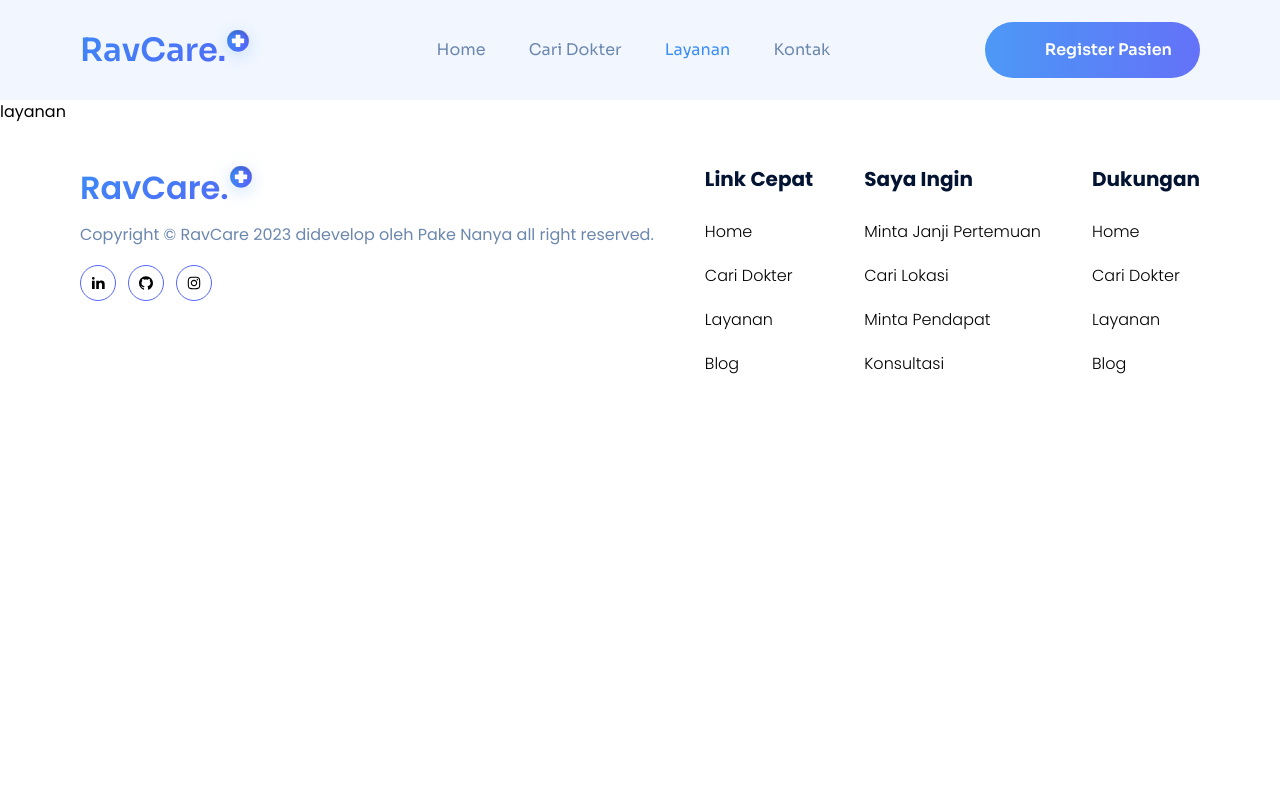
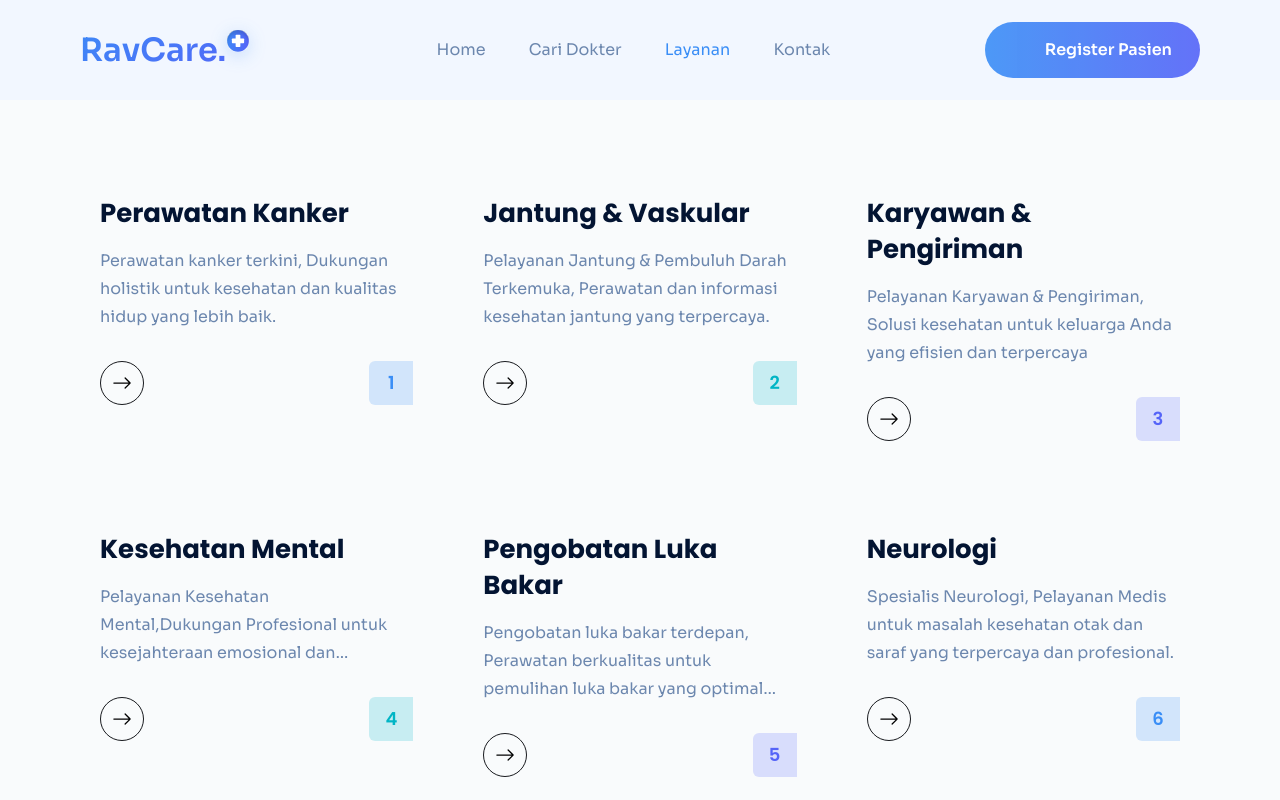
Before and after one commit to zildjianvitoo/ravcare-fe, a Next.js app: page /layanan in a window 1280 px wide. Shown: the top 800 px of the page. Built offline with nearby package versions, Linux system fonts and the light colour scheme; some icons are missing.

Commit message:
feat: make layanan page

```diff
--- /dev/null
+++ b/components/Card/DaftarDukunganCard.jsx
@@ -0,0 +1,52 @@
+import { cn } from "@/utils/cn";
+import Image from "next/image";
+import React from "react";
+import { sora } from "@/public/fonts";
+import Link from "next/link";
+import Button from "../Button/Button";
+import { RiHealthBookLine } from "react-icons/ri";
+
+export default function DaftarDukunganCard({
+  icon,
+  title,
+  description,
+  bgStyle = "",
+  withImage,
+}) {
+  return (
+    <div className="flex flex-col p-6 bg-white md:p-8 rounded-3xl layanan-card-shadow ">
+      <div
+        className={cn(
+          "grid w-20 h-20 rounded-full place-items-center",
+          bgStyle
+        )}
+      >
+        {withImage ? (
+          <Image
+            src={"/assets/images/LandingPage/doctor-icon.svg"}
+            alt="Doctor Icon"
+            width={50}
+            height={50}
+          />
+        ) : (
+          icon
+        )}
+      </div>
+      <h4 className="mt-6 text-2xl font-medium">{title}</h4>
+
+      <p
+        className={`mt-3 line-clamp-3 text-text-color-ravcare w-[240px] xxs:w-[300px] xs:w-[330px] ${sora.className}`}
+      >
+        {description}
+      </p>
+      <Link href={"/reservasi"} className="mt-6 ">
+        <Button
+          icon={<RiHealthBookLine className="mb-0.5 text-2xl" />}
+          className={"text-lg"}
+        >
+          Reservasi
+        </Button>
+      </Link>
+    </div>
+  );
+}
--- a/components/Card/LayananCard.jsx
+++ b/components/Card/LayananCard.jsx
@@ -1,52 +1,38 @@
-import { cn } from "@/utils/cn";
-import Image from "next/image";
-import React from "react";
 import { sora } from "@/public/fonts";
 import Link from "next/link";
-import Button from "../Button/Button";
-import { RiHealthBookLine } from "react-icons/ri";
+import React from "react";
+import { BsArrowRight } from "react-icons/bs";
 
-export default function LayananCard({
-  icon,
-  title,
-  description,
-  bgStyle = "",
-  withImage,
-}) {
+export default function LayananCard({ item, index }) {
+  const { name, desc, bgColor, textColor } = item;
   return (
-    <div className="flex flex-col p-6 bg-white md:p-8 rounded-3xl layanan-card-shadow ">
-      <div
-        className={cn(
-          "grid w-20 h-20 rounded-full place-items-center",
-          bgStyle
-        )}
+    <div className="py-[30px] px-3 lg:px-5">
+      <h2 className="text-[26px] leading-9 text-heading-color-ravcare font-bold">
+        {name}
+      </h2>
+      <p
+        className={`text-[16px] leading-7 font-normal text-text-color-ravcare line-clamp-3 mt-4 ${sora.className}`}
       >
-        {withImage ? (
-          <Image
-            src={"/assets/images/LandingPage/doctor-icon.svg"}
-            alt="Doctor Icon"
-            width={50}
-            height={50}
-          />
-        ) : (
-          icon
-        )}
+        {desc}
+      </p>
+      <div className="flex items-center justify-between mt-[30px]">
+        <Link
+          href={"/dokter"}
+          className="w-[44px] h-[44px] rounded-full border border-[#181a1e]  flex items-center justify-center group hover:bg-primary-ravcare hover:border-none"
+        >
+          <BsArrowRight className="w-6 h-5 group-hover:text-white" />
+        </Link>
+        <span
+          className="w-[44px] h-[44px] flex items-center justify-center text-[18px] leading-[30px] font-semibold"
+          style={{
+            background: `${bgColor}`,
+            color: `${textColor}`,
+            borderRadius: "6px 0 0 6px",
+          }}
+        >
+          {index + 1}
+        </span>
       </div>
-      <h4 className="mt-6 text-2xl font-medium">{title}</h4>
-
-      <p
-        className={`mt-3 line-clamp-3 text-text-color-ravcare w-[240px] xxs:w-[300px] xs:w-[330px] ${sora.className}`}
-      >
-        {description}
-      </p>
-      <Link href={"/reservasi"} className="mt-6 ">
-        <Button
-          icon={<RiHealthBookLine className="mb-0.5 text-2xl" />}
-          className={"text-lg"}
-        >
-          Reservasi
-        </Button>
-      </Link>
     </div>
   );
 }
--- a/components/Footer/Footer.jsx
+++ b/components/Footer/Footer.jsx
@@ -58,11 +58,22 @@ const quickLinks2 = [
   },
 ];
 
+const quickLinks3 = [
+  {
+    path: "/",
+    name: "Tentang Kami",
+  },
+  {
+    path: "/",
+    name: "Donasi",
+  },
+];
+
 export default function Footer() {
   const year = new Date().getFullYear();
 
   return (
-    <footer className="pt-10 pb-16 ">
+    <footer className="pt-10 pb-16 bg-[#f2f7ff]">
       <div className="container">
         <div className="flex flex-col flex-wrap justify-between md:flex-row  gap-[30px]  ">
           <div>
@@ -137,7 +148,7 @@ export default function Footer() {
               Dukungan
             </h2>
             <ul className="flex flex-col gap-4">
-              {quickLinks1.map((link, index) => (
+              {quickLinks3.map((link, index) => (
                 <li key={index}>
                   <Link
                     href={link.path}
--- a/components/LandingPage/DaftarLayanan.jsx
+++ b/components/LandingPage/DaftarDukungan.jsx
@@ -1,6 +1,6 @@
-import LayananCard from "../Card/LayananCard";
+import DaftarDukunganCard from "../Card/DaftarDukunganCard";
 
-const daftarLayanan = [
+const daftarDukungan = [
   {
     id: 23244,
     title: "RS 24 Jam",
@@ -33,14 +33,14 @@ import { RiHospitalLine } from "react-icons/ri";
 import { BsHeartPulse } from "react-icons/bs";
 import { sora } from "@/public/fonts";
 
-export default function DaftarLayanan() {
+export default function DaftarDukungan() {
   return (
     <section className="py-10 lg:py-28">
       <div className="container ">
         <div className="flex flex-col ">
           <div className="flex flex-col justify-between lg:flex-row">
             <h3 className="font-semibold text-[32px] text-[#031432] ">
-              Daftar Layanan
+              Daftar Dukungan
             </h3>
             <p
               className={`text-text-color-ravcare ${sora.className} mt-4 lg:mt-0`}
@@ -52,8 +52,8 @@ export default function DaftarLayanan() {
             </p>
           </div>
           <div className="flex flex-wrap justify-center mt-14 lg:flex-row gap-9">
-            {daftarLayanan.map((item) => (
-              <LayananCard
+            {daftarDukungan.map((item) => (
+              <DaftarDukunganCard
                 key={item.id}
                 icon={item.icon}
                 title={item.title}
--- /dev/null
+++ b/components/Layanan/LayananList.jsx
@@ -0,0 +1,13 @@
+import React from "react";
+import LayananCard from "../Card/LayananCard";
+import { layanan } from "@/utils/constant/layanan";
+
+export default function LayananList() {
+  return (
+    <div className="grid grid-cols-1 md:grid-cols-2 lg:grid-cols-3 gap-5 lg:gap-[30px] mt-[30px]">
+      {layanan.map((item, index) => (
+        <LayananCard key={index} index={index} item={item} />
+      ))}
+    </div>
+  );
+}
--- a/pages/index.jsx
+++ b/pages/index.jsx
@@ -1,6 +1,6 @@
 import Benefit from "@/components/LandingPage/Benefit";
 import CTA from "@/components/LandingPage/CTA";
-import DaftarLayanan from "@/components/LandingPage/DaftarLayanan";
+import DaftarDukungan from "@/components/LandingPage/DaftarDukungan";
 import Jumbotron from "@/components/LandingPage/Jumbotron";
 import Partner from "@/components/LandingPage/Partner";
 import Testimonial from "@/components/LandingPage/Testimonial";
@@ -10,7 +10,7 @@ export default function Home() {
     <main className="bg-[#f9fbfc]">
       <Jumbotron />
       <Partner />
-      <DaftarLayanan />
+      <DaftarDukungan />
 
       <Benefit />
       <CTA />
--- a/pages/layanan.jsx
+++ b/pages/layanan.jsx
@@ -1,5 +1,14 @@
+import LayananList from "@/components/Layanan/LayananList";
 import React from "react";
 
 export default function Layanan() {
-  return <div>layanan</div>;
+  return (
+    <main className="bg-[#f9fbfc]">
+      <section className="">
+        <div className="container">
+          <LayananList />
+        </div>
+      </section>
+    </main>
+  );
 }
--- /dev/null
+++ b/utils/constant/layanan.js
@@ -0,0 +1,39 @@
+export const layanan = [
+  {
+    name: "Perawatan Kanker",
+    desc: "Perawatan kanker terkini, Dukungan holistik untuk kesehatan dan kualitas hidup yang lebih baik.",
+    bgColor: "rgba(58, 142, 246, .2)",
+    textColor: "#3A8EF6",
+  },
+
+  {
+    name: "Jantung & Vaskular",
+    desc: "Pelayanan Jantung & Pembuluh Darah Terkemuka, Perawatan dan informasi kesehatan jantung yang terpercaya.",
+    bgColor: "rgba(1, 181, 197, .2)",
+    textColor: "#01B5C5",
+  },
+  {
+    name: "Karyawan & Pengiriman",
+    desc: "Pelayanan Karyawan & Pengiriman, Solusi kesehatan untuk keluarga Anda yang efisien dan terpercaya",
+    bgColor: "rgba(85, 100, 248, .2)",
+    textColor: "#5564f8",
+  },
+  {
+    name: "Kesehatan Mental",
+    desc: "Pelayanan Kesehatan Mental,Dukungan Profesional untuk kesejahteraan emosional dan psikologis yang lebih baik.",
+    bgColor: "rgba(1, 181, 197, .2)",
+    textColor: "#01B5C5",
+  },
+  {
+    name: "Pengobatan Luka Bakar",
+    desc: "Pengobatan luka bakar terdepan, Perawatan berkualitas untuk pemulihan luka bakar yang optimal dan kenyamanan pasien.",
+    bgColor: "rgba(85, 100, 248, .2)",
+    textColor: "#5564f8",
+  },
+  {
+    name: "Neurologi",
+    desc: "Spesialis Neurologi, Pelayanan Medis untuk masalah kesehatan otak dan saraf yang terpercaya dan profesional.",
+    bgColor: "rgba(58, 142, 246, .2)",
+    textColor: "#3A8EF6",
+  },
+];
```
Also changed, not shown: utils/constant/services.js (deleted, +0 -38 lines).
